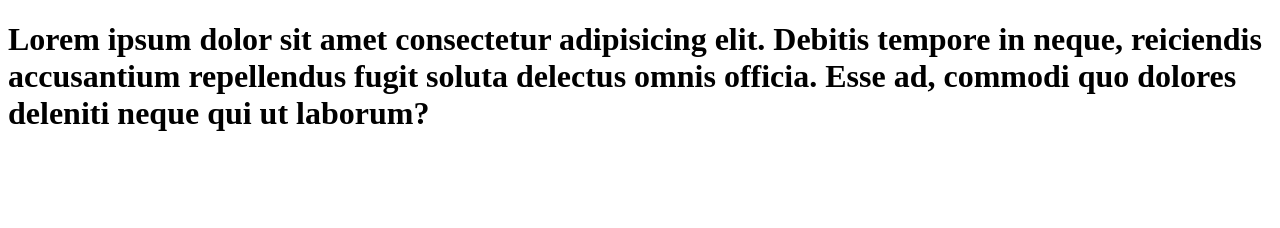
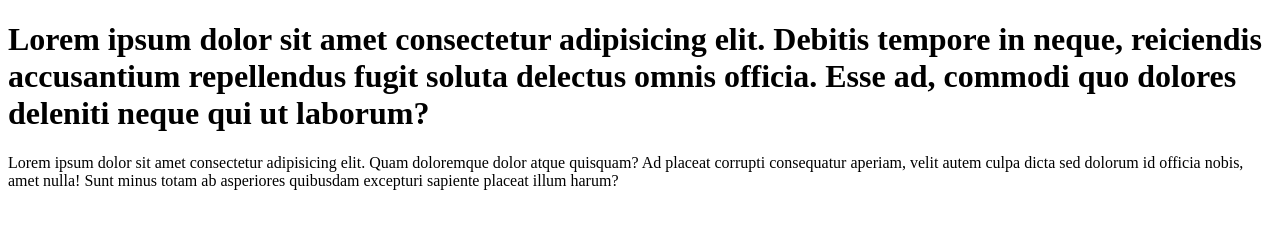
Before and after one commit to ADITYA12232334/learn-git, a plain HTML site: page index.html in a window 1280 px wide. Drawn offline with Linux system fonts and the light colour scheme.

Commit message:
paragraph added

```diff
--- a/index.html
+++ b/index.html
@@ -7,6 +7,6 @@
 </head>
 <body>
     <h1>Lorem ipsum dolor sit amet consectetur adipisicing elit. Debitis tempore in neque, reiciendis accusantium repellendus fugit soluta delectus omnis officia. Esse ad, commodi quo dolores deleniti neque qui ut laborum?</h1>
-
+    <p>Lorem ipsum dolor sit amet consectetur adipisicing elit. Quam doloremque dolor atque quisquam? Ad placeat corrupti consequatur aperiam, velit autem culpa dicta sed dolorum id officia nobis, amet nulla! Sunt minus totam ab asperiores quibusdam excepturi sapiente placeat illum harum?</p>
 </body>
 </html>
```
